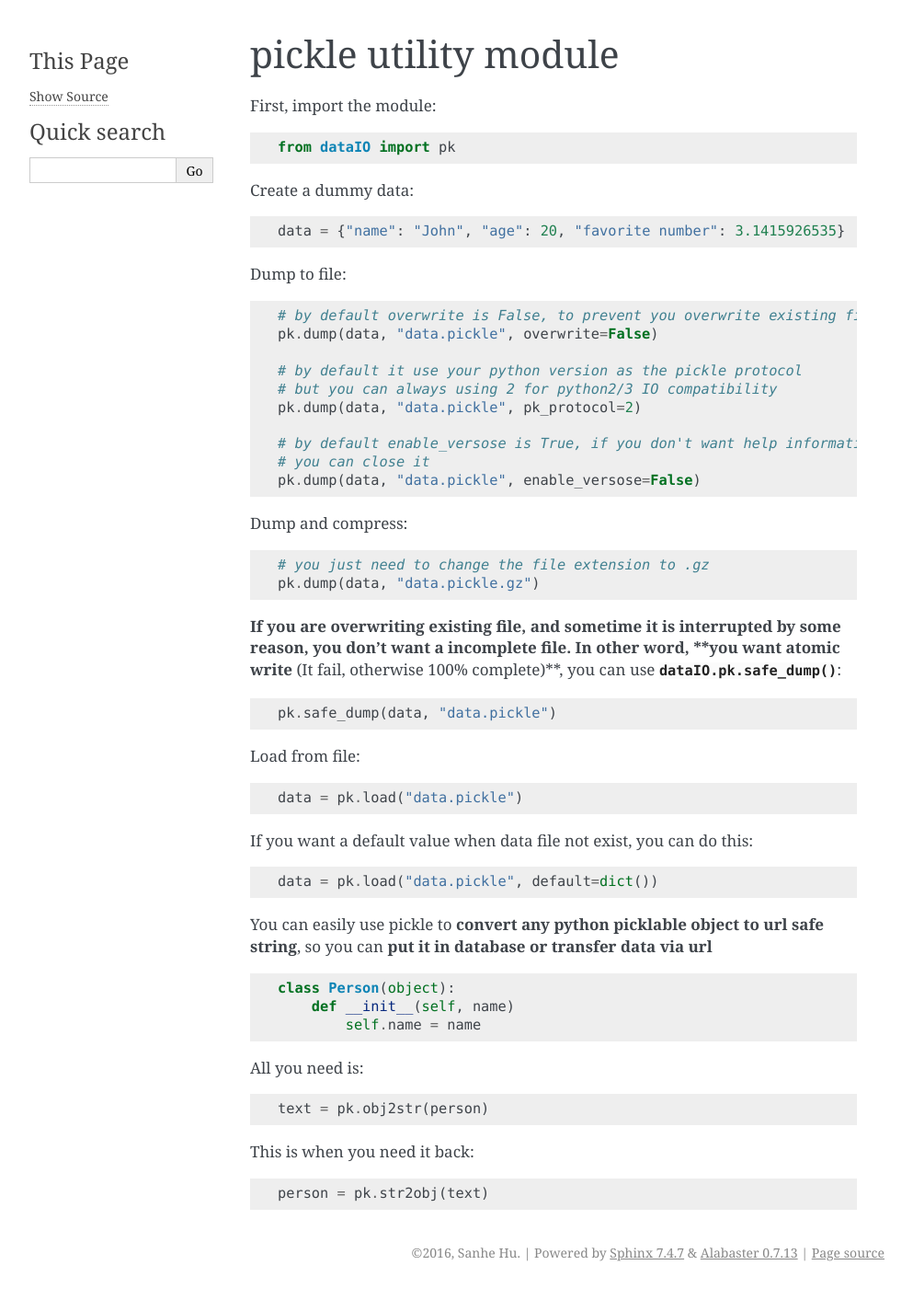
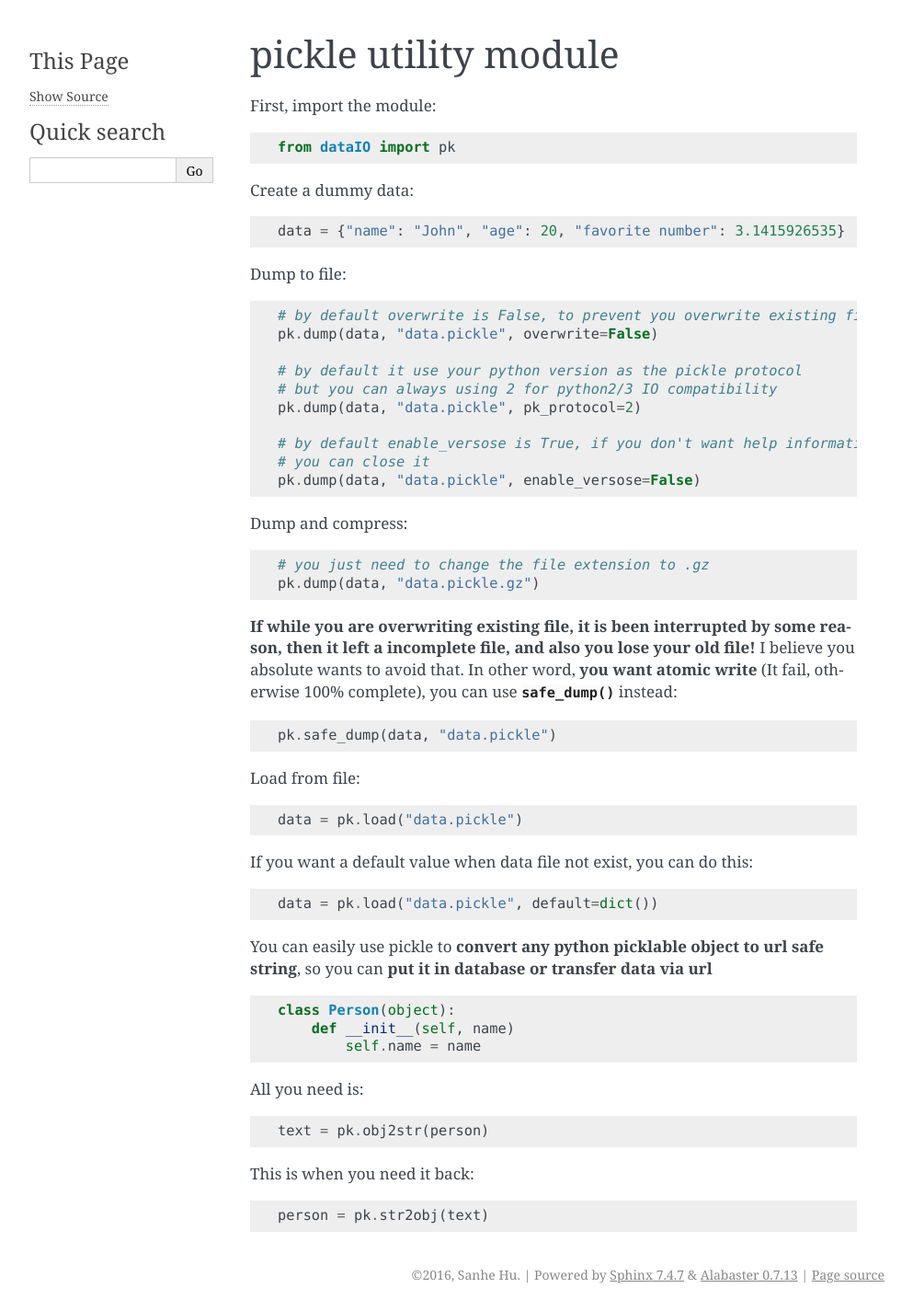
Before and after one commit to MacHu-GWU/dataIO-project, a Sphinx documentation site: the page built from source/pk.rst, in a window 1280 px wide. Shown: the whole page at 92% size, without its empty margins (148-1141 px from the left). Built offline with Sphinx 7.4.7, drawn with Linux system fonts in a browser that asks for light colours; before the commit the page ends 1401 px from its top, so only the background shows below that.

Commit message:
2016-06-02

```diff
--- a/source/js.rst
+++ b/source/js.rst
@@ -28,7 +28,7 @@ Dump and compress::
 	# you just need to change the file extension to .gz
 	js.dump(data, "data.json.gz")
 
-**If you are overwriting existing file, and sometime it is interrupted by some reason, you don't want a incomplete file. In other word, **you want atomic write** (It fail, otherwise 100% complete)**, you can use :meth:`~dataIO.js.safe_dump`::
+**If while you are overwriting existing file, it is been interrupted by some reason, then it left a incomplete file, and also you lose your old file!** I believe you absolute wants to avoid that. In other word, **you want atomic write** (It fail, otherwise 100% complete), you can use :meth:`~dataIO.js.safe_dump` instead::
 
 	js.safe_dump(data, "data.json")
 
--- a/source/pk.rst
+++ b/source/pk.rst
@@ -26,7 +26,7 @@ Dump and compress::
 	# you just need to change the file extension to .gz
 	pk.dump(data, "data.pickle.gz")
 
-**If you are overwriting existing file, and sometime it is interrupted by some reason, you don't want a incomplete file. In other word, **you want atomic write** (It fail, otherwise 100% complete)**, you can use :meth:`dataIO.pk.safe_dump`::
+**If while you are overwriting existing file, it is been interrupted by some reason, then it left a incomplete file, and also you lose your old file!** I believe you absolute wants to avoid that. In other word, **you want atomic write** (It fail, otherwise 100% complete), you can use :meth:`~dataIO.pk.safe_dump` instead::
 
 	pk.safe_dump(data, "data.pickle")
 
```
Also changed, not shown: source/about.rst (+3 -4 lines), 1 other file.
